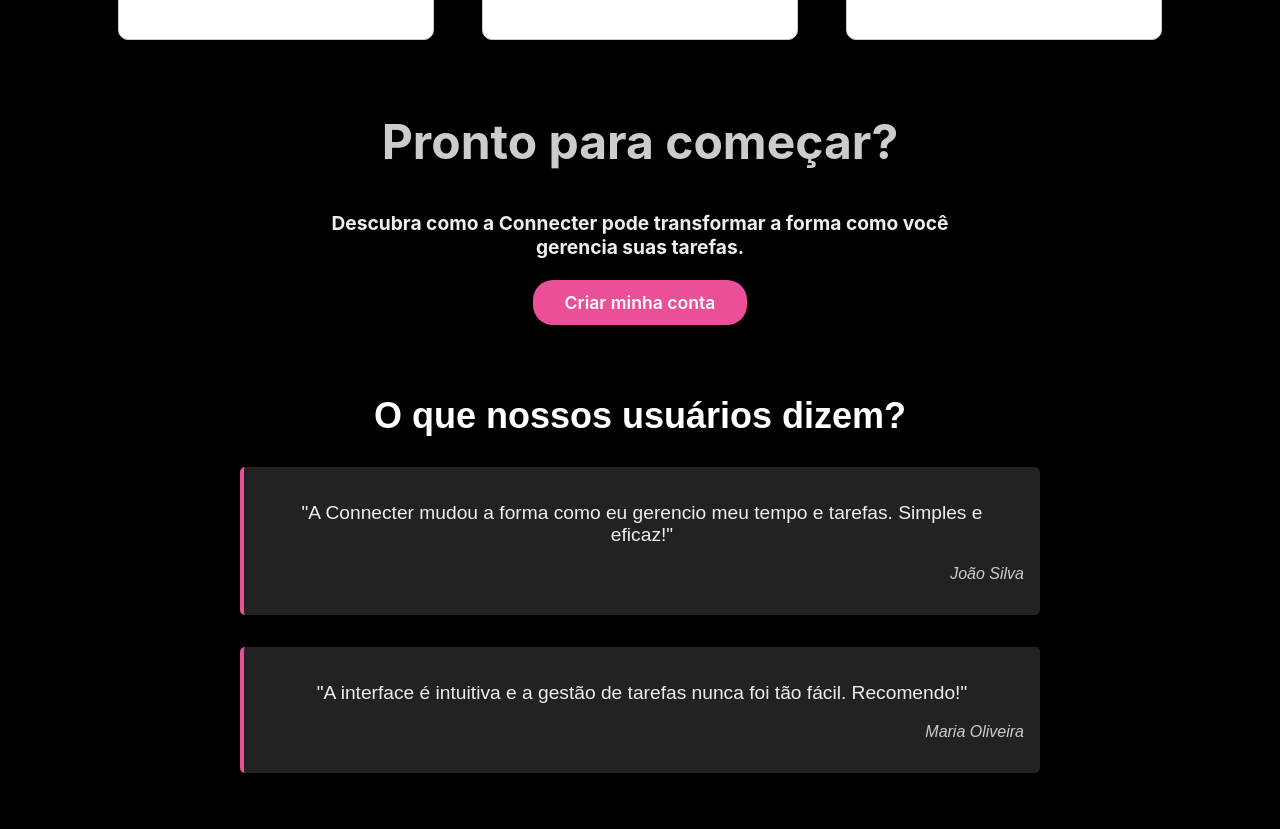
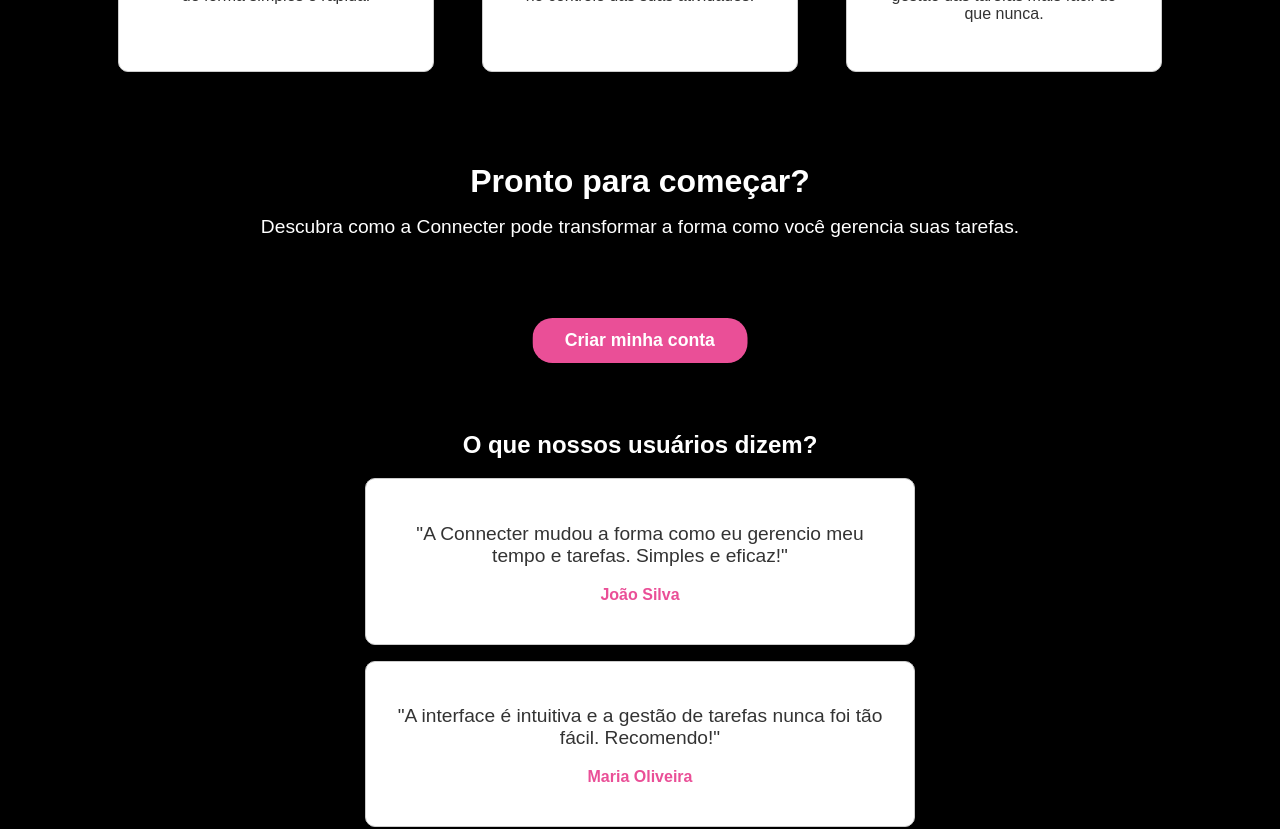
Before and after one commit to caioolima/connecter-app, a React (Create React App) app in the folder frontend/: page / in a window 1280 px wide. Shown: the part 660-1489 px from the top of the page. Built offline with nearby package versions, Linux system fonts and the light colour scheme.

Commit message:
Ajustes gerais

```diff
--- a/frontend/package.json
+++ b/frontend/package.json
@@ -17,6 +17,7 @@
     "react": "^18.3.1",
     "react-dom": "^18.3.1",
     "react-icons": "^5.3.0",
+    "react-intersection-observer": "^9.13.1",
     "react-query": "^3.39.3",
     "react-router-dom": "^6.26.1",
     "react-scripts": "5.0.1",
--- a/frontend/src/components/Header/Intro.js
+++ b/frontend/src/components/Header/Intro.js
@@ -1,8 +1,10 @@
 import React from 'react';
-import styled, { createGlobalStyle } from 'styled-components'; // Adiciona createGlobalStyle
+import styled, { createGlobalStyle, keyframes } from 'styled-components';
 import { Link } from 'react-router-dom';
-import { FaTasks, FaChartLine, FaRegLightbulb } from 'react-icons/fa'; // Ícones da biblioteca react-icons
+import { FaTasks, FaChartLine, FaRegLightbulb } from 'react-icons/fa';
+import { useInView } from 'react-intersection-observer';
 
+// Global Styles with animations
 const GlobalStyle = createGlobalStyle`
   @keyframes fadeIn {
     from {
@@ -38,16 +40,18 @@
 `;
 
 const Intro = () => {
+  const { ref: introRef, inView: introInView } = useInView({ triggerOnce: true });
+  const { ref: featuresRef, inView: featuresInView } = useInView({ triggerOnce: true });
+  const { ref: testimonialsRef, inView: testimonialsInView } = useInView({ triggerOnce: true });
+
   return (
     <>
-      <GlobalStyle /> {/* Adiciona o GlobalStyle ao JSX */}
-      <IntroContainer>
+      <GlobalStyle />
+      <IntroContainer ref={introRef} inView={introInView}>
         <Title>Connecter</Title>
-        <IntroText>
-          Transforme suas tarefas em conquistas com uma gestão simples e eficiente.
-        </IntroText>
+        <IntroText>Transforme suas tarefas em conquistas com uma gestão simples e eficiente.</IntroText>
         <LoginButton to="/login">Iniciar Sessão</LoginButton>
-        <FeaturesContainer>
+        <FeaturesContainer ref={featuresRef} inView={featuresInView}>
           <Feature>
             <FeatureIcon><FaTasks /></FeatureIcon>
             <FeatureTitle>Crie Tarefas</FeatureTitle>
@@ -67,9 +71,9 @@
         <CTASection>
           <h2>Pronto para começar?</h2>
           <p>Descubra como a Connecter pode transformar a forma como você gerencia suas tarefas.</p>
-          <CTAButton to="/register">Criar minha conta</CTAButton>
         </CTASection>
-        <TestimonialsContainer>
+        <CTAButton to="/register">Criar minha conta</CTAButton>
+        <TestimonialsContainer ref={testimonialsRef} inView={testimonialsInView}>
           <h2>O que nossos usuários dizem?</h2>
           <Testimonial>
             <TestimonialText>
@@ -89,16 +93,23 @@
   );
 };
 
+// Styled Components
 const IntroContainer = styled.div`
   text-align: center;
   padding: 2rem;
+  margin: 2rem;
   display: flex;
   flex-direction: column;
   justify-content: center;
   align-items: center;
   min-height: 100vh;
-  color: #fff; /* Cor do texto branco para contraste */
-  background-color: #000; /* Fundo preto */
+  color: #fff;
+  background-color: #000;
+  animation: ${({ inView }) => (inView ? 'fadeIn 2s ease-in' : 'none')};
+
+  @media (max-width: 768px) {
+    padding: 1rem;
+  }
 `;
 
 const Title = styled.h1`
@@ -106,7 +117,16 @@
   font-weight: bold;
   font-family: -apple-system, BlinkMacSystemFont, 'Segoe UI', Roboto, 'Helvetica Neue', Arial, sans-serif;
   margin-bottom: 1.7rem;
-  animation: fadeIn 2s ease-in-out; /* Animação de entrada */
+  overflow: hidden;
+  color: #fff;
+
+  @media (max-width: 768px) {
+    font-size: 3rem;
+  }
+
+  @media (max-width: 480px) {
+    font-size: 2.5rem;
+  }
 `;
 
 const IntroText = styled.p`
@@ -116,11 +136,20 @@
   margin: 1rem auto 2rem;
   max-width: 600px;
   font-family: -apple-system, BlinkMacSystemFont, 'Segoe UI', Roboto, 'Helvetica Neue', Arial, sans-serif;
-  animation: slideUp 1s ease-out; /* Animação de deslizamento para cima */
+  animation: ${({ inView }) => (inView ? 'slideUp 1s ease-out' : 'none')};
+
+  @media (max-width: 768px) {
+    font-size: 1.5rem;
+  }
+
+  @media (max-width: 480px) {
+    font-size: 1.2rem;
+    margin: 0.5rem auto 1rem;
+  }
 `;
 
 const LoginButton = styled(Link)`
-  background-color: #ea4f97; /* Rosa aplicado ao botão */
+  background-color: #ea4f97;
   color: #fff;
   border: none;
   padding: 0.75rem 2rem;
@@ -129,78 +158,147 @@
   font-weight: 600;
   cursor: pointer;
   margin-bottom: 2rem;
-  transition: background-color 0.3s, transform 0.3s; /* Adiciona transição ao botão */
+  transition: background-color 0.3s, transform 0.3s;
   text-decoration: none;
-  animation: pulse 1.5s infinite; /* Animação de pulso */
+  animation: pulse 1.5s infinite;
 
   &:hover {
     color: #fff;
-    background-color: #d43f82; /* Tom mais escuro do rosa ao passar o mouse */
-    transform: scale(1.05); /* Levemente maior ao passar o mouse */
+    background-color: #d43f82;
+    transform: scale(1.05);
+  }
+
+  @media (max-width: 768px) {
+    padding: 0.5rem 1.5rem;
+    font-size: 1rem;
+  }
+
+  @media (max-width: 480px) {
+    padding: 0.5rem 1rem;
+    font-size: 0.9rem;
   }
 `;
 
 const FeaturesContainer = styled.div`
   display: flex;
-  flex-wrap: wrap; /* Permite que os widgets se ajustem à tela */
+  flex-wrap: wrap;
   justify-content: center;
-  gap: 1rem; /* Espaçamento entre os cards */
+  gap: 1rem;
+  animation: ${({ inView }) => (inView ? 'fadeIn 2s ease-in' : 'none')};
+
+  @media (max-width: 768px) {
+    gap: 0.5rem;
+  }
 `;
 
 const Feature = styled.div`
-  background: #fff; /* Fundo branco */
-  border: 1px solid #ccc; /* Borda fina e sutil */
+  background: #fff;
+  border: 1px solid #ccc;
   border-radius: 10px;
   padding: 2rem;
   margin: 1rem;
   width: 250px;
-  box-shadow: 0 8px 16px rgba(0, 0, 0, 0.1); /* Sombra leve */
+  box-shadow: 0 8px 16px rgba(0, 0, 0, 0.1);
   color: #000;
-  transition: transform 0.3s, box-shadow 0.3s, background-color 0.3s; /* Transições para animação */
+  transition: transform 0.3s, box-shadow 0.3s, background-color 0.3s;
+  animation: ${({ inView }) => (inView ? 'slideUp 1s ease-out' : 'none')};
 
   &:hover {
-    transform: translateY(-5px); /* Levanta o card ao passar o mouse */
-    box-shadow: 0 12px 24px rgba(0, 0, 0, 0.2); /* Aumenta a sombra ao passar o mouse */
+    transform: translateY(-5px);
+    box-shadow: 0 12px 24px rgba(0, 0, 0, 0.2);
+  }
+
+  @media (max-width: 768px) {
+    width: 200px;
+    padding: 1.5rem;
+  }
+
+  @media (max-width: 480px) {
+    width: 100%;
+    padding: 1rem;
+    margin: 0.5rem 0;
   }
 `;
 
 const FeatureIcon = styled.div`
-  font-size: 3rem; /* Tamanho do ícone */
+  font-size: 3rem;
   margin-bottom: 1rem;
+
+  @media (max-width: 768px) {
+    font-size: 2.5rem;
+  }
+
+  @media (max-width: 480px) {
+    font-size: 2rem;
+  }
 `;
 
 const FeatureTitle = styled.h3`
   font-size: 1.5rem;
-  color: #ea4f97; /* Rosa aplicado ao título do recurso */
+  color: #ea4f97;
   margin-bottom: 0.5rem;
   font-weight: 600;
+
+  @media (max-width: 768px) {
+    font-size: 1.25rem;
+  }
+
+  @media (max-width: 480px) {
+    font-size: 1rem;
+  }
 `;
 
 const FeatureDescription = styled.p`
   font-size: 1rem;
-  color: #333; /* Cor de texto mais escura para contraste */
+  color: #333;
+
+  @media (max-width: 768px) {
+    font-size: 0.9rem;
+  }
+
+  @media (max-width: 480px) {
+    font-size: 0.8rem;
+  }
 `;
 
 const CTASection = styled.div`
-  font-size: 2rem;
-  color: #ccc;
-  font-weight: bold;
-  margin: 1rem auto;
-  max-width: 700px;
-  font-family: -apple-system, BlinkMacSystemFont, 'Segoe UI', Roboto, 'Helvetica Neue', Arial, sans-serif;
-  animation: fadeIn 2s ease-in-out;
   text-align: center;
+  margin: 3rem 0;
+  animation: ${({ inView }) => (inView ? 'slideUp 1s ease-out' : 'none')};
+
+  h2 {
+    font-size: 2rem;
+    margin-bottom: 1rem;
+  }
 
   p {
     font-size: 1.2rem;
-    margin-top: 1rem;
-    color: #eee; /* Cor do texto do parágrafo */
-    animation: slideUp 1s ease-out; /* Animação de deslizamento para cima */
+    margin: 1rem 0;
+  }
+
+  @media (max-width: 768px) {
+    h2 {
+      font-size: 1.5rem;
+    }
+
+    p {
+      font-size: 1rem;
+    }
+  }
+
+  @media (max-width: 480px) {
+    h2 {
+      font-size: 1.2rem;
+    }
+
+    p {
+      font-size: 0.9rem;
+    }
   }
 `;
 
 const CTAButton = styled(Link)`
-  background-color: #ea4f97; /* Rosa aplicado ao botão */
+  background-color: #ea4f97;
   color: #fff;
   border: none;
   padding: 0.75rem 2rem;
@@ -211,42 +309,79 @@
   margin-top: 1rem;
   transition: background-color 0.3s, transform 0.3s;
   text-decoration: none;
+  animation: pulse 1.5s infinite;
 
   &:hover {
     color: #fff;
-    background-color: #d43f82; /* Tom mais escuro do rosa ao passar o mouse */
+    background-color: #d43f82;
     transform: scale(1.05);
+  }
+
+  @media (max-width: 768px) {
+    padding: 0.5rem 1.5rem;
+    font-size: 1rem;
+  }
+
+  @media (max-width: 480px) {
+    padding: 0.5rem 1rem;
+    font-size: 0.9rem;
   }
 `;
 
 const TestimonialsContainer = styled.div`
-  max-width: 800px;
-  margin: 2rem auto;
-  font-size: 1.5rem;
+  text-align: center;
+  margin: 3rem 0;
+  animation: ${({ inView }) => (inView ? 'fadeIn 2s ease-in' : 'none')};
 `;
 
 const Testimonial = styled.div`
-  margin-bottom: 2rem;
-  padding: 1rem;
-  border-left: 4px solid #ea4f97; /* Borda lateral com cor de destaque */
-  background-color: #222; /* Fundo ligeiramente mais claro */
-  border-radius: 5px;
-  position: relative;
-  overflow: hidden;
+  background: #fff;
+  border: 1px solid #ccc;
+  border-radius: 10px;
+  padding: 1.5rem;
+  margin: 1rem;
+  max-width: 500px;
+  box-shadow: 0 8px 16px rgba(0, 0, 0, 0.1);
+  color: #000;
+  transition: transform 0.3s, box-shadow 0.3s;
+  animation: ${({ inView }) => (inView ? 'slideUp 1s ease-out' : 'none')};
+
+  @media (max-width: 768px) {
+    max-width: 100%;
+    padding: 1rem;
+  }
+
+  @media (max-width: 480px) {
+    padding: 0.5rem;
+  }
 `;
 
 const TestimonialText = styled.p`
   font-size: 1.2rem;
-  color: #eee;
-  padding: 0 2rem;
+  color: #333;
+
+  @media (max-width: 768px) {
+    font-size: 1rem;
+  }
+
+  @media (max-width: 480px) {
+    font-size: 0.9rem;
+  }
 `;
 
 const TestimonialAuthor = styled.p`
   font-size: 1rem;
-  color: #ccc;
-  font-style: italic;
-  margin-top: 1rem;
-  text-align: right;
+  font-weight: bold;
+  color: #ea4f97;
+  margin-top: 0.5rem;
+
+  @media (max-width: 768px) {
+    font-size: 0.9rem;
+  }
+
+  @media (max-width: 480px) {
+    font-size: 0.8rem;
+  }
 `;
 
 export default Intro;
```
Also changed, not shown: 1 other file (tests, documents, lock files or other folders).
